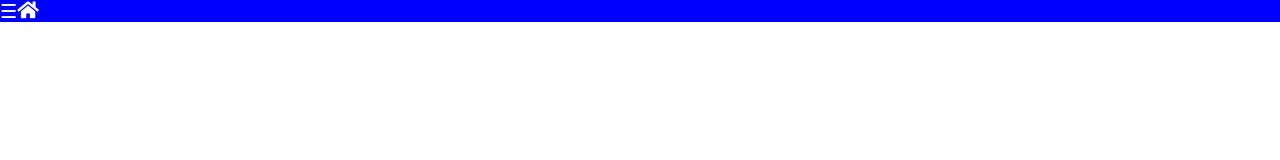
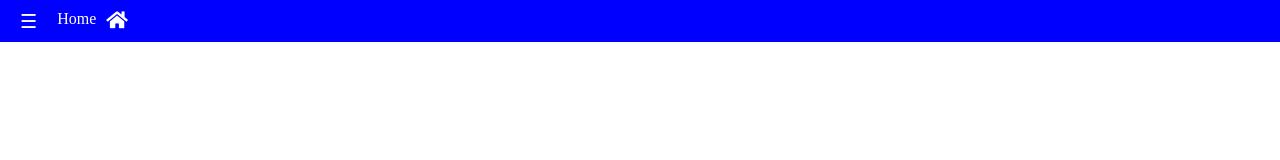
Before and after one commit to paulypeter/photography-toolbox, a plain HTML site: page index.html in a window 1280 px wide. Drawn offline with Linux system fonts and the light colour scheme.

Commit message:
topbar design

```diff
--- a/index.html
+++ b/index.html
@@ -6,6 +6,7 @@
     <div class=nav>
         <div class=menu>☰</div>
         <a href=""><i class="fas fa-home"></i></a>
+        <div class="topbar-title" id=topbar-title>Home</div>
     </div>
 </header>
 <link rel=stylesheet href=static/style.css type=text/css>
--- a/static/style.css
+++ b/static/style.css
@@ -12,9 +12,12 @@ a, .menu{
     background: blue;
     width: 100%;
     margin: 0 auto;
+    padding: 10px;
     color: white;
 }
 
-.menu {
+.menu, .topbar-title {
     float: left;
+    padding-left: 10px;
+    padding-right: 10px;
 }
```
